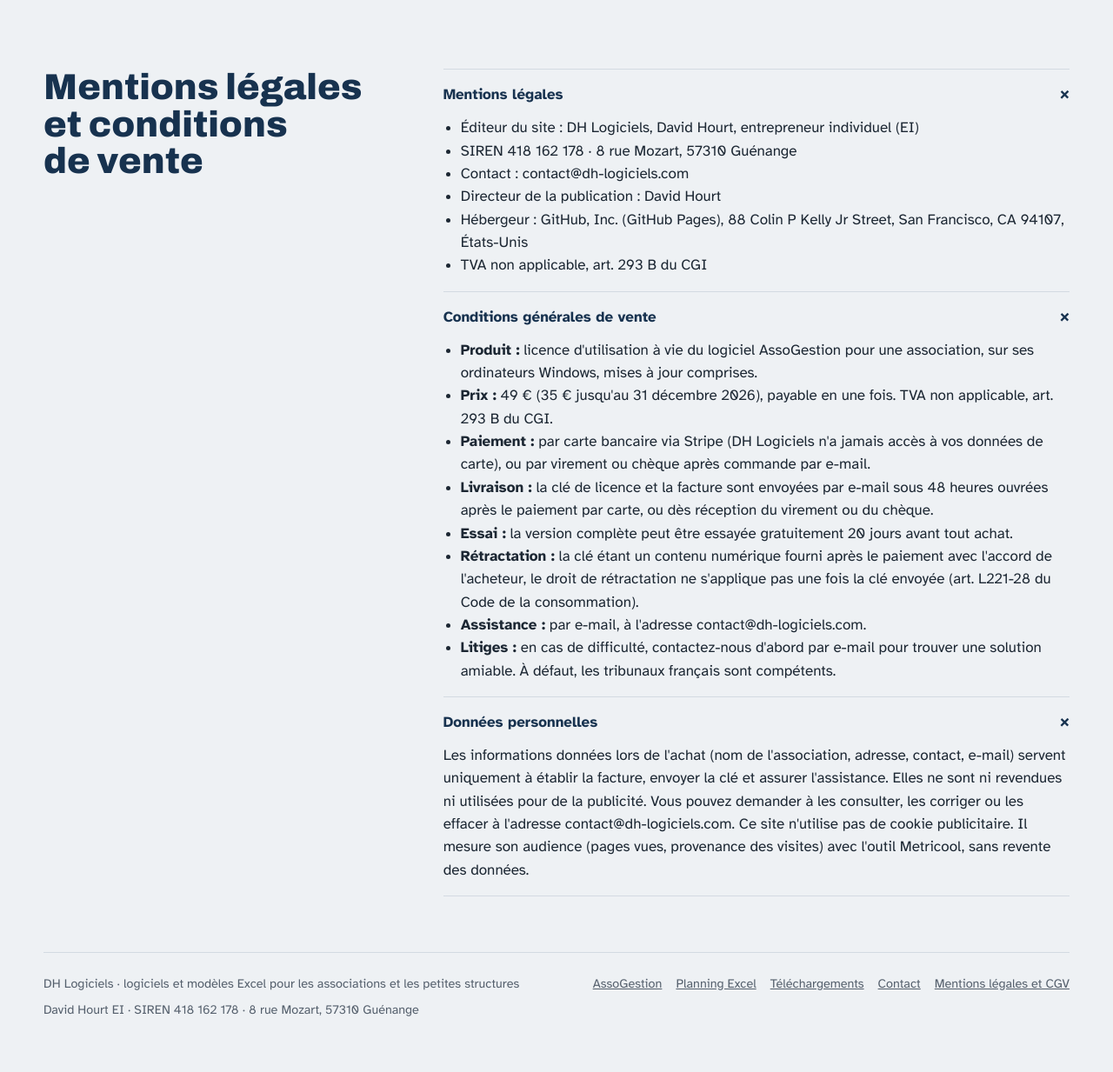
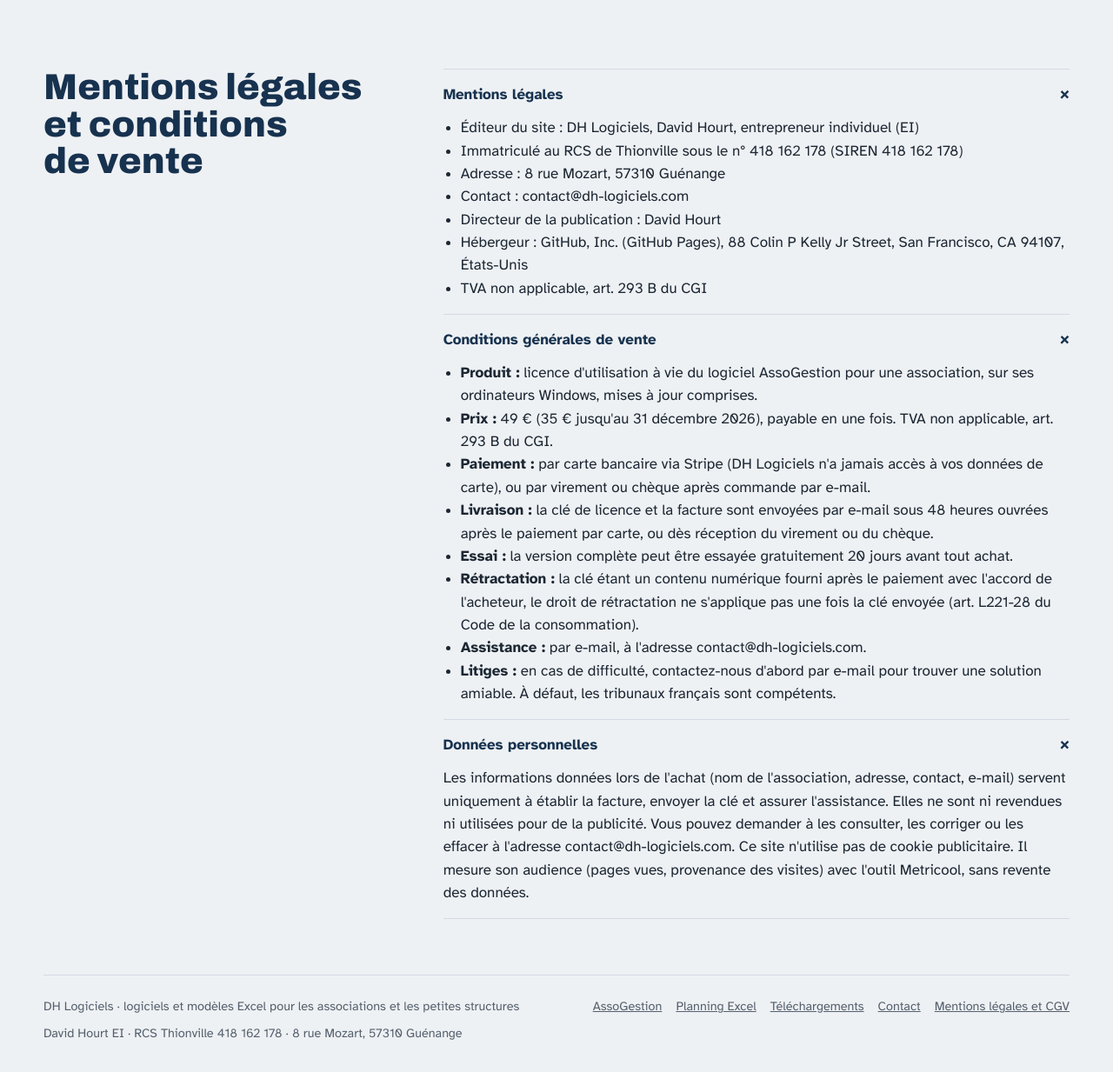
Before and after one commit to David57310/dh-logiciels, a plain HTML site: page mentions-legales/index.html in a window 1280 px wide. Shown: the part 67-1300 px from the top of the page at 87% size. Drawn offline with Linux system fonts and the light colour scheme.

Commit message:
Ajout du n° RCS Thionville (Kbis du 20/11/2026) dans les mentions légales et les pieds de page
Co-Authored-By: Claude Opus 5.5 <noreply@anthropic.com>
Claude-Session: https://claude.ai/code/session_01XV4GhqMqRAL7eAMqiCsZty

```diff
--- a/mentions-legales/index.html
+++ b/mentions-legales/index.html
@@ -83,7 +83,8 @@
         <summary>Mentions légales</summary>
         <ul>
           <li>Éditeur du site : DH Logiciels, David Hourt, entrepreneur individuel (EI)</li>
-          <li>SIREN 418 162 178 · 8 rue Mozart, 57310 Guénange</li>
+          <li>Immatriculé au RCS de Thionville sous le n° 418 162 178 (SIREN 418 162 178)</li>
+          <li>Adresse : 8 rue Mozart, 57310 Guénange</li>
           <li>Contact : contact@dh-logiciels.com</li>
           <li>Directeur de la publication : David Hourt</li>
           <li>Hébergeur : GitHub, Inc. (GitHub Pages), 88 Colin P Kelly Jr Street, San Francisco, CA 94107, États-Unis</li>
@@ -114,7 +115,7 @@
 <footer class="cadre">
   <span>DH Logiciels · logiciels et modèles Excel pour les associations et les petites structures</span>
   <nav aria-label="Pied de page"><a href="/assogestion/">AssoGestion</a><a href="/planning-horaire-gratuit/">Planning Excel</a><a href="/telechargements/">Téléchargements</a><a href="/#contact">Contact</a><a href="/mentions-legales/">Mentions légales et CGV</a></nav>
-  <span>David Hourt EI · SIREN 418 162 178 · 8 rue Mozart, 57310 Guénange</span>
+  <span>David Hourt EI · RCS Thionville 418 162 178 · 8 rue Mozart, 57310 Guénange</span>
 </footer>
 </body>
 </html>
```
Also changed, not shown: assogestion/index.html (+1 -1 lines), index.html (+1 -1 lines), planning-horaire-gratuit/index.html (+1 -1 lines), telechargements/index.html (+1 -1 lines).
